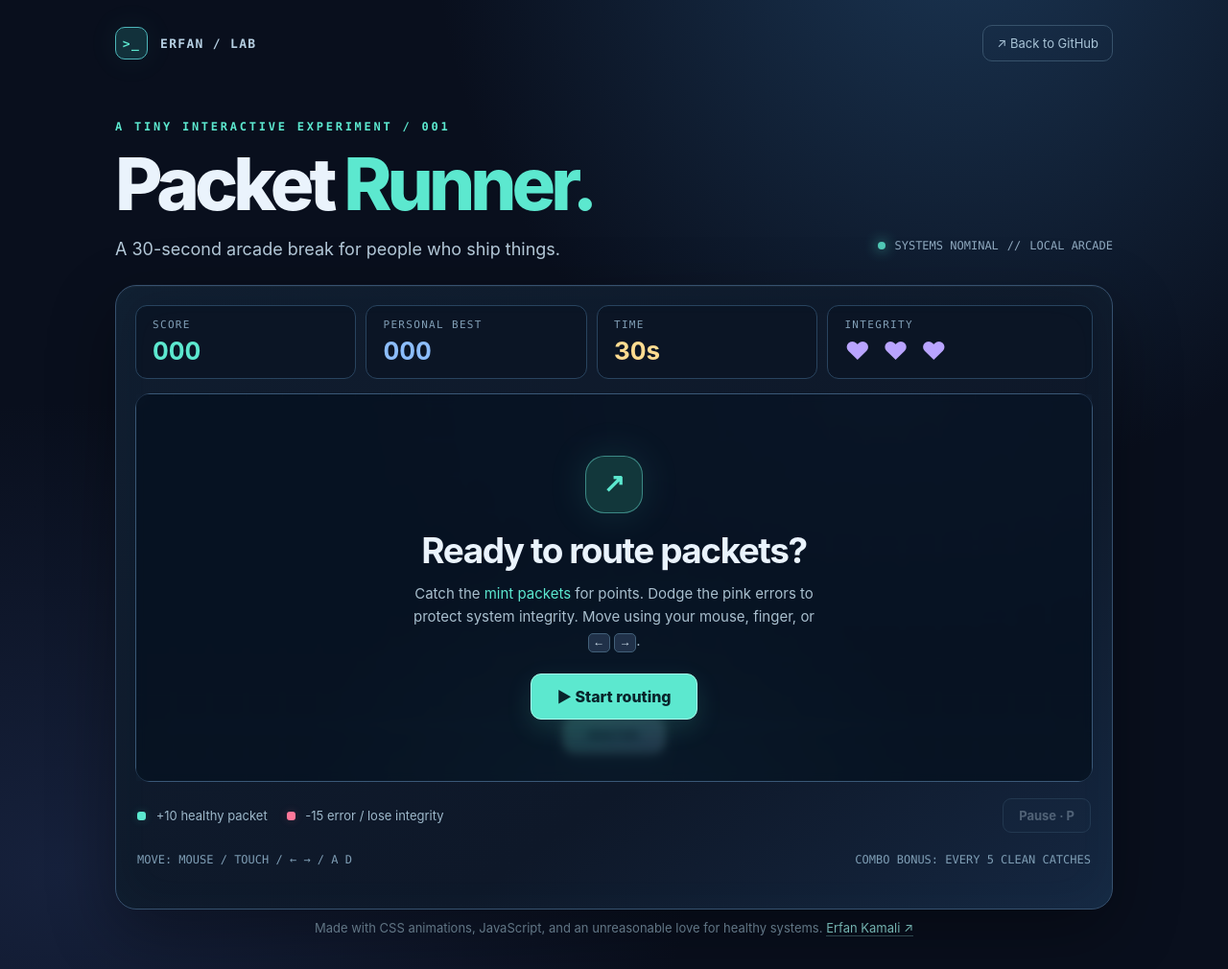
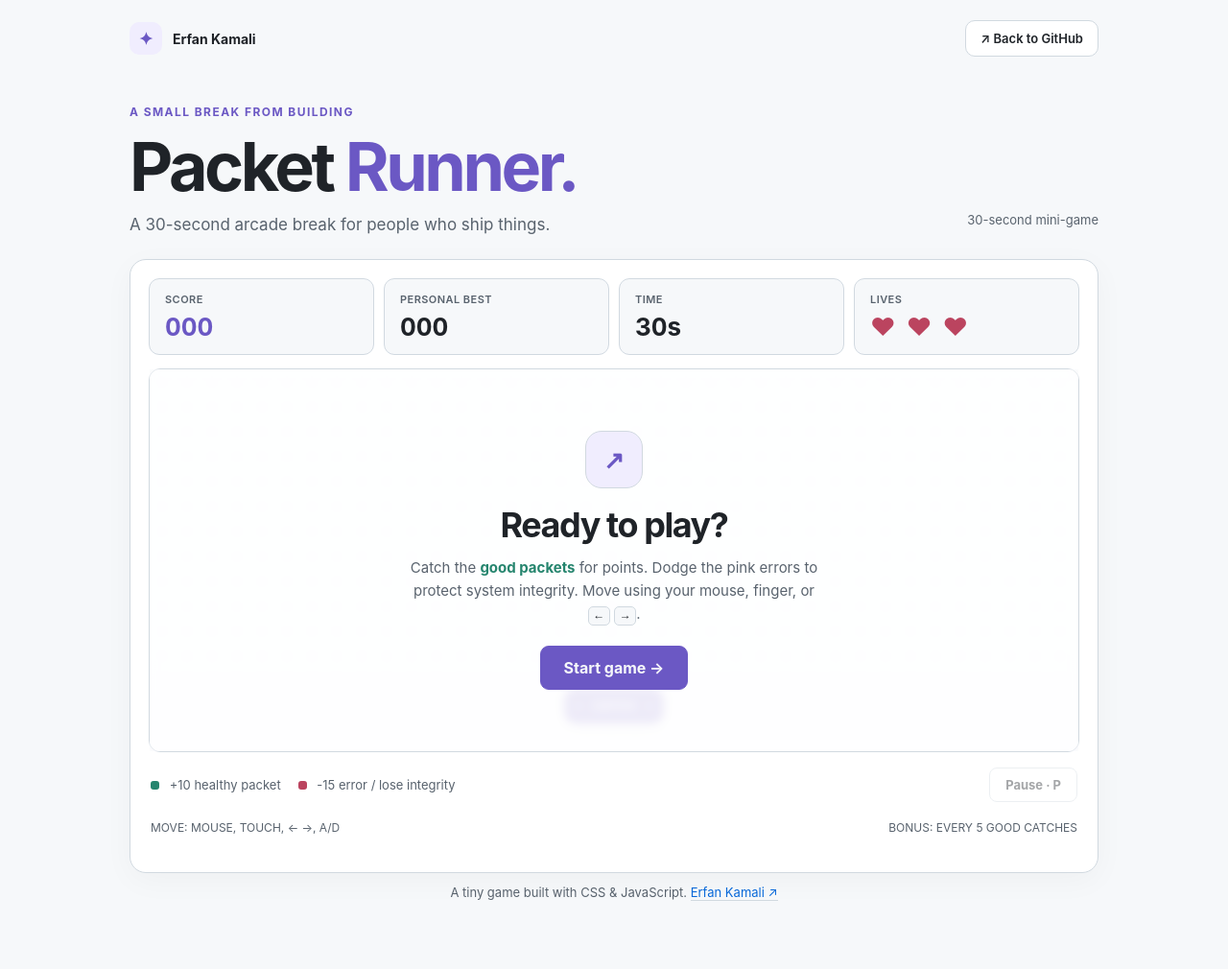
Before and after one commit to 3rfun77/3rfun77, a plain HTML site: page game/index.html in a window 1280 px wide. Shown: the whole page at 96% size. After the commit the page ends 974 px from the top, so only its background shows below. Drawn offline with Linux system fonts and the light colour scheme.

Commit message:
redesign

```diff
--- a/game/index.html
+++ b/game/index.html
@@ -3,122 +3,120 @@
 <head>
   <meta charset="utf-8" />
   <meta name="viewport" content="width=device-width, initial-scale=1" />
-  <meta name="theme-color" content="#090f1d" />
+  <meta name="theme-color" content="#f6f8fa" />
   <meta name="description" content="Packet Runner: a tiny 30-second networking arcade game by Erfan Kamali. Catch good packets and dodge errors." />
   <title>Packet Runner · Erfan Kamali</title>
   <style>
-    :root {
-      color-scheme: dark;
-      --base:#090f1d; --panel:#101a2c; --panel2:#12213a; --line:#29445c;
-      --muted:#91abc2; --text:#eaf3fc; --mint:#5ce8cf; --blue:#8cbdfb;
-      --purple:#b9a4ff; --danger:#ff789a; --amber:#ffdc91;
-      font-family: Inter, ui-sans-serif, system-ui, -apple-system, BlinkMacSystemFont, "Segoe UI", sans-serif;
-    }
-    *{box-sizing:border-box}
-    html{min-height:100%;background:var(--base)}
-    body{margin:0;min-height:100vh;color:var(--text);background:radial-gradient(ellipse at 78% -12%, #1b3654 0, transparent 39%),radial-gradient(ellipse at 5% 90%, #16213c 0, transparent 38%),var(--base);overflow-x:hidden}
-    a{color:inherit;text-decoration:none}
-    button{font:inherit;cursor:pointer}
-    button:focus-visible,a:focus-visible{outline:3px solid var(--mint);outline-offset:5px}
-    .outer{width:min(100% - 40px,1040px);margin:auto}
-    .topbar{height:90px;display:flex;align-items:center;justify-content:space-between;gap:20px}
-    .identity{display:flex;align-items:center;gap:13px;font-family:ui-monospace,SFMono-Regular,Menlo,monospace;font-size:13px;font-weight:700;letter-spacing:.1em;color:#b6cfe2}
-    .mark{width:34px;height:34px;border:1px solid #4db6ba;border-radius:10px;display:grid;place-items:center;color:var(--mint);background:#12313b;box-shadow:0 0 34px #5ce8cf13}
-    .back{padding:10px 14px;border:1px solid #37526b;border-radius:10px;color:#a9c4d7;font-size:13px;transition:background .22s,border-color .22s,transform .22s}
-    .back:hover{background:#1b3148;border-color:#5ce8cf80;transform:translateY(-2px)}
-    .hero{padding:35px 0 27px;display:flex;align-items:end;justify-content:space-between;gap:24px}
-    .eyebrow{font-family:ui-monospace,Menlo,monospace;letter-spacing:.23em;color:var(--mint);font-size:12px;font-weight:700;margin:0 0 13px}
-    h1{font-size:clamp(44px,7vw,76px);line-height:1.05;letter-spacing:-.065em;font-weight:780;margin:0}
-    h1 span{color:var(--mint)}
-    .sub{font-size:clamp(14px,2vw,18px);color:#b5cada;margin:17px 0 0}
-    .status{display:flex;align-items:center;gap:9px;color:#8fa9bf;white-space:nowrap;font:12px ui-monospace,Menlo,monospace;padding-bottom:7px}
-    .status i{width:8px;height:8px;border-radius:50%;background:var(--mint);box-shadow:0 0 16px var(--mint);animation:beacon 2.4s infinite}
-    @keyframes beacon{50%{opacity:.32;box-shadow:0 0 4px var(--mint)}}
-    .console{background:linear-gradient(145deg,#101d2f,#0e1829 65%,#152741);border:1px solid #36516e;border-radius:22px;padding:20px;box-shadow:0 24px 70px #0005, inset 0 1px 0 #ffffff0b;position:relative;overflow:hidden}
-    .console::before{content:"";position:absolute;inset:0;pointer-events:none;border-radius:inherit;box-shadow:inset 0 0 50px #63d9de08}
-    .hud{display:grid;grid-template-columns:1fr 1fr 1fr 1.2fr;gap:10px;margin-bottom:15px}
-    .metric{background:#0b1525;border:1px solid #29445f;border-radius:12px;padding:13px 17px;min-height:77px}
-    .metric .label{display:block;color:#809eb5;font:11px ui-monospace,Menlo,monospace;letter-spacing:.12em;margin-bottom:8px}
-    .metric strong{font-size:26px;font-weight:730;font-variant-numeric:tabular-nums;line-height:1}
-    .metric:nth-child(1) strong{color:var(--mint)}
-    .metric:nth-child(2) strong{color:var(--blue)}
-    .metric:nth-child(3) strong{color:var(--amber)}
-    .metric:nth-child(4) strong{color:var(--purple);letter-spacing:.12em}
-    #arena{height:clamp(310px,42vw,405px);position:relative;overflow:hidden;border:1px solid #3a5877;border-radius:15px;touch-action:none;background:radial-gradient(ellipse at 50% 109%,#24576875,transparent 47%),radial-gradient(ellipse at 78% 0,#27385a60,transparent 50%),#091526;isolation:isolate}
-    #arena::before{content:"";position:absolute;inset:0;opacity:.48;background-image:linear-gradient(to right,#3a5a743c 1px,transparent 1px),linear-gradient(to bottom,#3a5a743c 1px,transparent 1px);background-size:38px 38px;animation:scrollgrid 22s linear infinite;pointer-events:none}
-    #arena::after{content:"";position:absolute;inset:0;background:linear-gradient(to bottom,transparent 60%,#1a546210);pointer-events:none}
-    @keyframes scrollgrid{to{background-position:0 38px}}
-    .lane{position:absolute;bottom:57px;left:4%;right:4%;height:1px;background:linear-gradient(90deg,transparent,#62d2d147,transparent);pointer-events:none}
-    .lane::after{content:"";position:absolute;top:-3px;left:0;right:0;border-top:1px dashed #5acacf33}
-    #paddle{width:106px;height:38px;position:absolute;left:50%;bottom:29px;z-index:4;transform:translateX(-50%);background:linear-gradient(135deg,#55e5d4,#84bce7);border:2px solid #a5fff3;border-radius:12px;box-shadow:0 0 21px #55e5d84a,inset 0 3px 8px #ffffff60;display:flex;align-items:center;justify-content:center;color:#092331;font:700 12px ui-monospace,Menlo,monospace;letter-spacing:.12em;pointer-events:none}
-    #paddle::before,#paddle::after{content:"";position:absolute;width:9px;height:2px;border-radius:2px;background:#ecffff;top:18px}
-    #paddle::before{left:9px}#paddle::after{right:9px}
-    .packet{width:28px;height:28px;position:absolute;z-index:3;top:0;left:0;display:grid;place-items:center;will-change:transform;border:1px solid;border-radius:9px;font:700 16px ui-monospace,monospace;user-select:none;pointer-events:none}
-    .packet.good{color:#a7fff0;background:#1a695b;border-color:#5ce8cf;box-shadow:0 0 20px #5ce8cf40}
-    .packet.bad{color:#ffd5e0;background:#65273f;border-color:#ff789a;box-shadow:0 0 20px #ff789a30}
-    .packet::before{content:"";position:absolute;top:-18px;left:12px;width:2px;height:15px;border-radius:2px;background:linear-gradient(transparent,currentColor);opacity:.55}
-    .spark{position:absolute;z-index:6;font:800 16px ui-monospace,monospace;pointer-events:none;text-shadow:0 0 15px currentColor;animation:spark .7s ease-out forwards}
-    .spark.good{color:#80f8df}.spark.bad{color:#ff8eab}
-    @keyframes spark{to{transform:translateY(-36px) scale(1.35);opacity:0}}
-    .overlay{position:absolute;inset:0;display:flex;align-items:center;justify-content:center;z-index:10;text-align:center;padding:25px;background:#071222c9;backdrop-filter:blur(5px);transition:opacity .3s ease,visibility .3s ease}
-    .overlay.hidden{opacity:0;visibility:hidden;pointer-events:none}
-    .overlay-card{max-width:490px}
-    .overlay-icon{width:60px;height:60px;border:1px solid #6ce2d67a;border-radius:20px;background:#12373b;margin:0 auto 16px;display:grid;place-items:center;color:var(--mint);font:700 27px ui-monospace,monospace;box-shadow:0 0 42px #5ce8cf20}
-    h2{font-size:clamp(27px,4vw,37px);letter-spacing:-.04em;margin:0 0 11px}
-    .overlay p{margin:0 auto 21px;color:#a9bfce;font-size:15px;line-height:1.65;max-width:440px}
-    .key{display:inline-block;border:1px solid #426079;background:#203149;color:#d6e6f2;border-radius:5px;padding:2px 7px;font:12px ui-monospace,monospace}
-    .primary{background:var(--mint);color:#09242b;border:1px solid #a8ffec;border-radius:11px;padding:13px 26px;font-weight:800;box-shadow:0 9px 27px #5ce8cf23;transition:transform .2s,background .2s,box-shadow .2s}
-    .primary:hover{transform:translateY(-3px);background:#93ffeb;box-shadow:0 15px 35px #5ce8cf35}
-    .underbar{padding:17px 2px 0;display:flex;align-items:center;justify-content:space-between;gap:20px}
-    .legend{display:flex;flex-wrap:wrap;gap:20px;color:#9db8ca;font-size:13px}
-    .dot{display:inline-block;width:9px;height:9px;border-radius:3px;margin-right:7px;background:var(--mint);box-shadow:0 0 10px #5ce8cf30}
-    .dot.bad{background:var(--danger);box-shadow:0 0 10px #ff789a30}
-    .small-button{border:1px solid #40617b;border-radius:9px;background:#172a42;color:#c3d8e7;padding:9px 16px;font-size:13px;font-weight:650;transition:background .2s,transform .2s}
-    .small-button:hover:not(:disabled){background:#274360;transform:translateY(-2px)}
-    .small-button:disabled{opacity:.35;cursor:default}
-    .help{display:flex;align-items:center;justify-content:space-between;flex-wrap:wrap;gap:14px;padding:21px 2px 24px;color:#7e9db4;font:12px ui-monospace,Menlo,monospace}
-    footer{padding:11px 0 35px;color:#7790a3;font-size:13px;text-align:center}
-    footer a{color:#8ddad6;border-bottom:1px solid #8ddad659}
-    .tip{color:var(--mint)}
-    .hit-flash{animation:badflash .28s ease-out}
-    @keyframes badflash{from{box-shadow:inset 0 0 120px #ff617b40}to{box-shadow:inset 0 0 0 #ff617b00}}
-    @media(max-width:700px){
-      .outer{width:min(100% - 24px,1040px)}.topbar{height:70px}.identity{font-size:11px;letter-spacing:.02em}.hero{padding-top:23px;display:block}.status{margin-top:18px}.console{padding:11px;border-radius:17px}.hud{gap:6px}.metric{padding:11px 9px;min-height:69px}.metric .label{font-size:9px}.metric strong{font-size:20px}#paddle{width:92px}.legend{gap:11px;font-size:12px}.underbar{align-items:start}.help{line-height:1.6}
-    }
-    @media(max-width:390px){.metric strong{font-size:17px}.metric .label{font-size:8px}.back{padding:8px}.identity{gap:7px}}
-    @media(prefers-reduced-motion:reduce){*,*::before,*::after{animation-duration:.001ms!important;transition-duration:.001ms!important}}
-  </style>
+:root {
+ color-scheme: light dark;
+ --page:#f6f8fa; --surface:#fff; --surface-alt:#f6f8fa; --text:#1f2328; --muted:#59636e;
+ --border:#d1d9e0; --accent:#6b58c4; --accent-soft:#f0edfe; --blue:#0969da;
+ --good:#25856e; --good-bg:#dcf6ed; --bad:#bb445f; --bad-bg:#ffebf0;
+ font-family: -apple-system,BlinkMacSystemFont,"Segoe UI",Inter,ui-sans-serif,system-ui,sans-serif;
+}
+@media (prefers-color-scheme:dark) {
+ :root {--page:#0d1117;--surface:#151b23;--surface-alt:#0d1117;--text:#f0f6fc;--muted:#9198a1;
+ --border:#3d444d;--accent:#ab9df2;--accent-soft:#2b2742;--blue:#58a6ff;
+ --good:#74dab5;--good-bg:#183c35;--bad:#ff91a5;--bad-bg:#45212d;}
+}
+* { box-sizing:border-box; }
+html { background:var(--page); min-height:100%; }
+body { margin:0; min-height:100vh; background:var(--page); color:var(--text); overflow-x:hidden; }
+a { color:var(--blue); text-decoration:none; }
+button { font:inherit; cursor:pointer; }
+button:focus-visible,a:focus-visible,#arena:focus-visible { outline:3px solid var(--accent);outline-offset:3px; }
+.outer { width:min(100% - 36px,1010px);margin:0 auto; }
+.topbar {height:80px;display:flex;align-items:center;justify-content:space-between;gap:15px;}
+.identity {display:flex;align-items:center;gap:11px;color:var(--text);font-size:14px;font-weight:700;letter-spacing:0;}
+.mark {width:34px;height:34px;display:grid;place-items:center;background:var(--accent-soft);color:var(--accent);border-radius:10px;font-size:18px;}
+.back {padding:10px 15px;border:1px solid var(--border);border-radius:10px;color:var(--text);font-size:13px;font-weight:600;background:var(--surface);transition:background .2s,transform .2s;}
+.back:hover { background:var(--accent-soft);transform:translateY(-2px); }
+.hero {padding:29px 0 26px;display:flex;align-items:end;justify-content:space-between;gap:20px;}
+.eyebrow {font-size:12px;font-weight:700;letter-spacing:.12em;color:var(--accent);margin:0 0 12px;}
+h1 {font-size:clamp(42px,7vw,70px);line-height:1.08;letter-spacing:-.05em;font-weight:750;margin:0;}
+h1 span { color:var(--accent); }
+.sub {font-size:clamp(14px,2vw,17px);color:var(--muted);margin:12px 0 0;}
+.status {color:var(--muted);font-size:13px;padding-bottom:7px;white-space:nowrap;}
+.console {background:var(--surface);border:1px solid var(--border);border-radius:17px;padding:19px;box-shadow:0 8px 32px #00000009;position:relative;overflow:hidden;}
+.hud {display:grid;grid-template-columns:repeat(4,minmax(0,1fr));gap:10px;margin-bottom:14px;}
+.metric {background:var(--surface-alt);border:1px solid var(--border);border-radius:11px;padding:14px 16px;min-height:78px;}
+.metric .label {display:block;color:var(--muted);font-size:11px;font-weight:600;letter-spacing:.04em;margin-bottom:8px;}
+.metric strong {font-size:26px;font-weight:730;font-variant-numeric:tabular-nums;line-height:1.1;color:var(--text);}
+.metric:nth-child(1) strong {color:var(--accent);}
+.metric:nth-child(4) strong {color:var(--bad);letter-spacing:.08em;}
+#arena {height:clamp(310px,42vw,400px);position:relative;overflow:hidden;border:1px solid var(--border);border-radius:12px;touch-action:none;background:var(--surface-alt);isolation:isolate;}
+#arena::before {content:"";position:absolute;inset:0;pointer-events:none;opacity:.27;background-image:radial-gradient(var(--muted) .8px,transparent .8px);background-size:26px 26px;}
+#arena::after {content:"";position:absolute;inset:0;pointer-events:none;background:linear-gradient(transparent 74%,var(--accent-soft));opacity:.32;}
+.lane {position:absolute;bottom:56px;left:4%;right:4%;height:1px;background:var(--border);pointer-events:none;}
+#paddle {width:103px;height:37px;position:absolute;left:50%;bottom:29px;z-index:4;transform:translateX(-50%);background:var(--accent);border:1px solid var(--accent);border-radius:12px;box-shadow:0 5px 17px #00000013;display:flex;align-items:center;justify-content:center;color:var(--page);font:700 12px -apple-system,BlinkMacSystemFont,"Segoe UI",sans-serif;letter-spacing:.04em;pointer-events:none;}
+#paddle::before,#paddle::after {content:"";position:absolute;width:7px;height:2px;border-radius:2px;background:currentColor;top:17px;}
+#paddle::before {left:10px}#paddle::after {right:10px}
+.packet {width:29px;height:29px;position:absolute;z-index:3;top:0;left:0;display:grid;place-items:center;will-change:transform;border:1px solid;border-radius:9px;font:700 16px ui-monospace,monospace;user-select:none;pointer-events:none;}
+.packet.good {color:var(--good);background:var(--good-bg);border-color:var(--good);}
+.packet.bad {color:var(--bad);background:var(--bad-bg);border-color:var(--bad);}
+.packet::before {content:"";position:absolute;top:-17px;left:12px;width:2px;height:14px;border-radius:2px;background:linear-gradient(transparent,currentColor);opacity:.42;}
+.spark {position:absolute;z-index:6;font:800 16px ui-sans-serif,system-ui;pointer-events:none;animation:spark .7s ease-out forwards;}
+.spark.good {color:var(--good)}.spark.bad {color:var(--bad)}
+@keyframes spark {to{transform:translateY(-36px) scale(1.25);opacity:0}}
+.overlay {position:absolute;inset:0;display:flex;align-items:center;justify-content:center;z-index:10;text-align:center;padding:24px;background:var(--surface);background:color-mix(in srgb,var(--surface) 88%,transparent);backdrop-filter:blur(5px);transition:opacity .3s ease,visibility .3s ease;}
+.overlay.hidden {opacity:0;visibility:hidden;pointer-events:none;}
+.overlay-card {max-width:460px;}
+.overlay-icon {width:60px;height:60px;border:1px solid var(--border);border-radius:17px;background:var(--accent-soft);margin:0 auto 16px;display:grid;place-items:center;color:var(--accent);font:700 26px ui-sans-serif,system-ui;}
+h2 {font-size:clamp(27px,4vw,36px);letter-spacing:-.04em;margin:0 0 11px;}
+.overlay p {margin:0 auto 21px;color:var(--muted);font-size:15px;line-height:1.6;max-width:445px;}
+.key {display:inline-block;border:1px solid var(--border);background:var(--surface-alt);color:var(--text);border-radius:5px;padding:2px 7px;font:12px ui-monospace,monospace;}
+.primary {background:var(--accent);color:var(--page);border:1px solid var(--accent);border-radius:9px;padding:12px 24px;font-weight:700;transition:transform .2s,filter .2s;}
+.primary:hover {transform:translateY(-2px);filter:brightness(1.1);}
+.underbar {padding:16px 2px 0;display:flex;align-items:center;justify-content:space-between;gap:15px;}
+.legend {display:flex;flex-wrap:wrap;gap:18px;color:var(--muted);font-size:13px;}
+.dot {display:inline-block;width:9px;height:9px;border-radius:3px;margin-right:7px;background:var(--good);}
+.dot.bad {background:var(--bad);}
+.small-button {border:1px solid var(--border);border-radius:8px;background:var(--surface);color:var(--text);padding:9px 16px;font-size:13px;font-weight:650;transition:background .2s;}
+.small-button:hover:not(:disabled) {background:var(--accent-soft);}
+.small-button:disabled {opacity:.4;cursor:default;}
+.help {display:flex;align-items:center;justify-content:space-between;flex-wrap:wrap;gap:12px;padding:19px 2px 20px;color:var(--muted);font-size:12px;}
+footer {padding:12px 0 36px;color:var(--muted);font-size:13px;text-align:center;}
+footer a {border-bottom:1px solid var(--border);}
+.tip {color:var(--good);font-weight:700;}
+.hit-flash {animation:badflash .3s ease-out;}
+@keyframes badflash {from{box-shadow:inset 0 0 110px #eb51632b}to{box-shadow:inset 0 0 0 #eb516300}}
+@media(max-width:700px) {
+ .outer {width:min(100% - 24px,1010px)}.topbar {height:67px}.hero {padding-top:23px;display:block}.status {margin-top:13px}.console {padding:10px;border-radius:14px}.hud {gap:6px}.metric {padding:11px 9px;min-height:70px}.metric .label {font-size:9px}.metric strong {font-size:19px}#paddle {width:94px}.legend {gap:11px;font-size:12px}.underbar {align-items:start}.help {line-height:1.6}
+}
+@media(max-width:390px) {.metric strong {font-size:17px}.metric .label {font-size:8px}.back {padding:8px}.identity {gap:7px}}
+@media(prefers-reduced-motion:reduce){*,*::before,*::after{animation-duration:.001ms!important;transition-duration:.001ms!important}}
+</style>
 </head>
 <body>
   <div class="outer">
     <header class="topbar">
-      <a class="identity" href="https://github.com/3rfun77" aria-label="Erfan Kamali GitHub profile"><span class="mark">&gt;_</span> ERFAN / LAB</a>
+      <a class="identity" href="https://github.com/3rfun77" aria-label="Erfan Kamali GitHub profile"><span class="mark">✦</span> Erfan Kamali</a>
       <a class="back" href="https://github.com/3rfun77">↗ Back to GitHub</a>
     </header>
     <section class="hero">
       <div>
-        <p class="eyebrow">A TINY INTERACTIVE EXPERIMENT / 001</p>
+        <p class="eyebrow">A SMALL BREAK FROM BUILDING</p>
         <h1>Packet <span>Runner.</span></h1>
         <p class="sub">A 30-second arcade break for people who ship things.</p>
       </div>
-      <div class="status"><i aria-hidden="true"></i> SYSTEMS NOMINAL <span aria-hidden="true">//</span> LOCAL ARCADE</div>
+      <div class="status">30-second mini-game</div>
     </section>
     <main class="console" aria-label="Packet Runner game">
       <div class="hud" aria-live="off">
         <div class="metric"><span class="label">SCORE</span><strong id="score">000</strong></div>
         <div class="metric"><span class="label">PERSONAL BEST</span><strong id="best">000</strong></div>
         <div class="metric"><span class="label">TIME</span><strong id="time">30s</strong></div>
-        <div class="metric"><span class="label">INTEGRITY</span><strong id="lives" aria-label="3 lives">♥ ♥ ♥</strong></div>
+        <div class="metric"><span class="label">LIVES</span><strong id="lives" aria-label="3 lives">♥ ♥ ♥</strong></div>
       </div>
       <div id="arena" tabindex="0" aria-label="Move the router with your mouse, touch, or arrow keys to catch green packets and avoid pink errors" role="application">
         <div class="lane" aria-hidden="true"></div>
-        <div id="paddle" aria-hidden="true">ROUTER</div>
+        <div id="paddle" aria-hidden="true">CATCH</div>
         <div class="overlay" id="overlay">
           <div class="overlay-card">
             <div class="overlay-icon" aria-hidden="true">↗</div>
-            <h2 id="overlay-title">Ready to route packets?</h2>
-            <p id="overlay-text">Catch the <span class="tip">mint packets</span> for points. Dodge the pink errors to protect system integrity. Move using your mouse, finger, or <span class="key">←</span> <span class="key">→</span>.</p>
-            <button class="primary" id="start" type="button">▶ Start routing</button>
+            <h2 id="overlay-title">Ready to play?</h2>
+            <p id="overlay-text">Catch the <span class="tip">good packets</span> for points. Dodge the pink errors to protect system integrity. Move using your mouse, finger, or <span class="key">←</span> <span class="key">→</span>.</p>
+            <button class="primary" id="start" type="button">Start game →</button>
           </div>
         </div>
       </div>
@@ -126,9 +124,9 @@
         <div class="legend"><span><i class="dot" aria-hidden="true"></i> +10 healthy packet</span><span><i class="dot bad" aria-hidden="true"></i> -15 error / lose integrity</span></div>
         <button class="small-button" id="pause" type="button" disabled>Pause · P</button>
       </div>
-      <div class="help"><span>MOVE: MOUSE / TOUCH / ← → / A D</span><span>COMBO BONUS: EVERY 5 CLEAN CATCHES</span></div>
+      <div class="help"><span>MOVE: MOUSE, TOUCH, ← →, A/D</span><span>BONUS: EVERY 5 GOOD CATCHES</span></div>
     </main>
-    <footer>Made with CSS animations, JavaScript, and an unreasonable love for healthy systems. <a href="https://github.com/3rfun77">Erfan Kamali ↗</a></footer>
+    <footer>A tiny game built with CSS &amp; JavaScript. <a href="https://github.com/3rfun77">Erfan Kamali ↗</a></footer>
   </div>
   <script>
     (() => {
```
Also changed, not shown: assets/focus-dark-mobile.svg (added), assets/focus-dark.svg (added), assets/focus-light-mobile.svg (added), assets/focus-light.svg (added), assets/game-dark-mobile.svg (added), assets/game-dark.svg (added), assets/game-light-mobile.svg (added), assets/game-light.svg (added), assets/hero-dark-mobile.svg (added), assets/hero-dark.svg (added), assets/hero-light-mobile.svg (added), assets/hero-light.svg (added), 2 other files.
